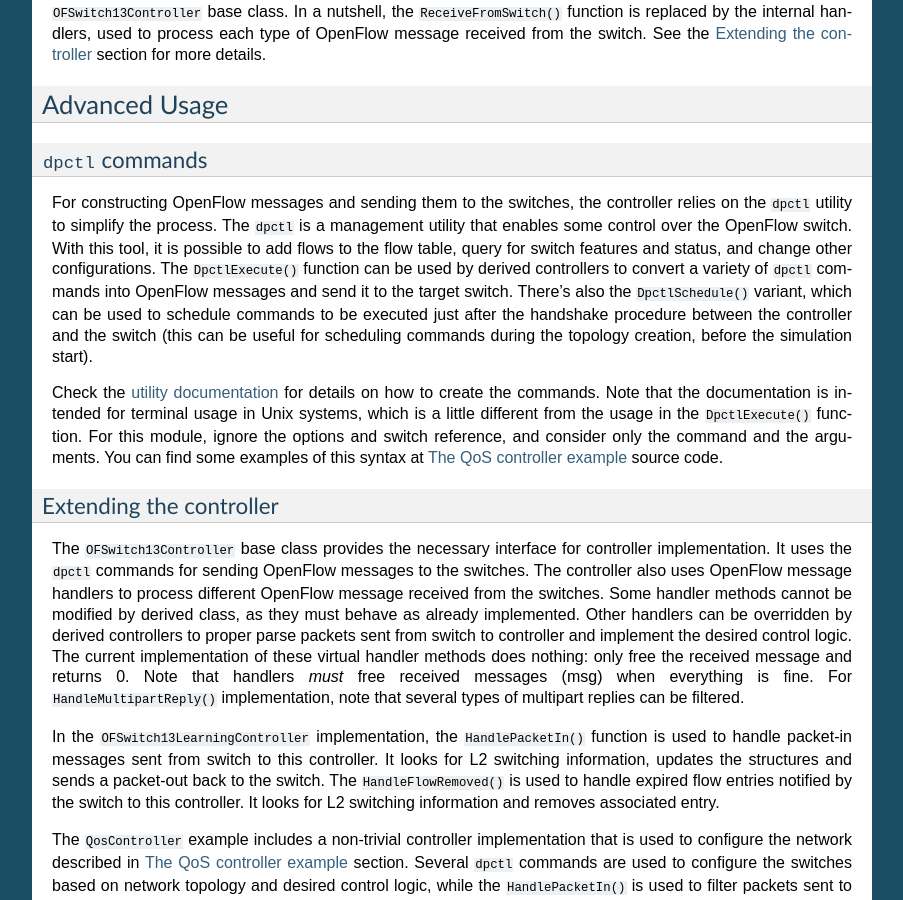
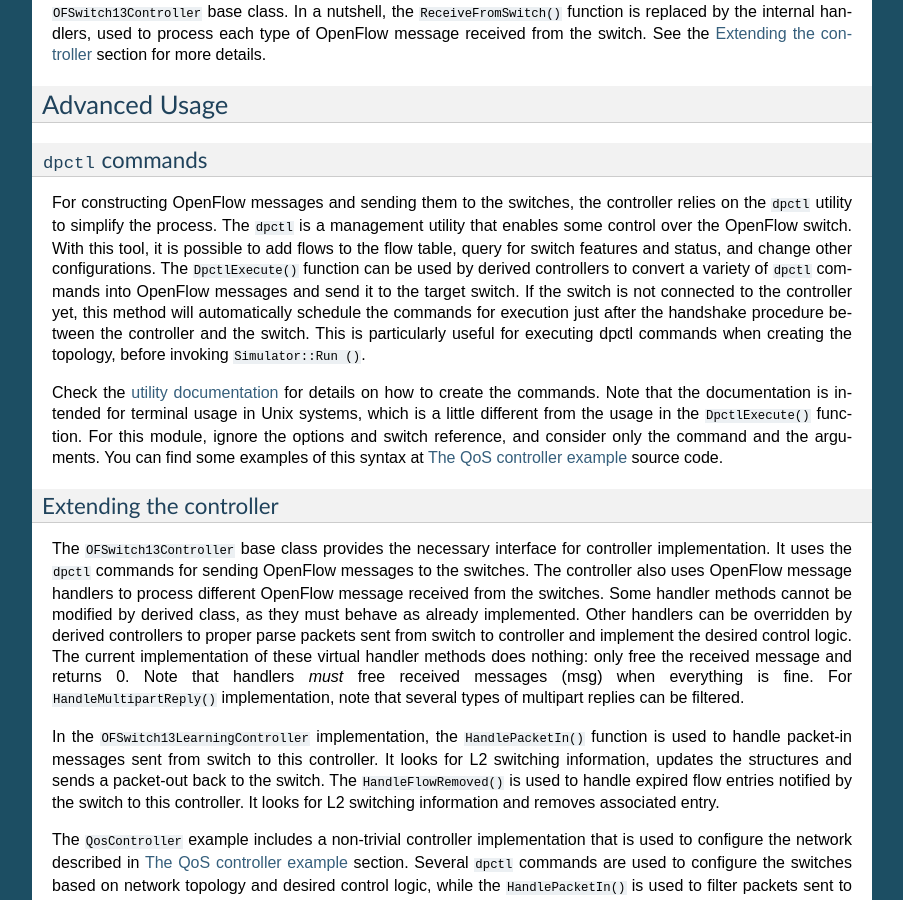
Before and after one commit to ljerezchaves/ofswitch13, a Sphinx documentation site: the page built from doc/source/ofswitch13-usage.rst, in a window 1280 px wide and 900 px high, scrolled down 8103 px. Shown: the whole window, without its empty margins (198-1101 px from the left). Built offline with Sphinx 7.4.7, drawn with Linux system fonts in a browser that asks for light colours; formulas are drawn with MathJax 3.

Commit message:
Merge DpctlSchedule () within DpctlExecute () method.

```diff
--- a/doc/source/ofswitch13-usage.rst
+++ b/doc/source/ofswitch13-usage.rst
@@ -560,10 +560,11 @@ switch. With this tool, it is possible to add flows to the flow table, query
 for switch features and status, and change other configurations. The
 ``DpctlExecute()`` function can be used by derived controllers to convert a
 variety of ``dpctl`` commands into OpenFlow messages and send it to the target
-switch. There's also the ``DpctlSchedule()`` variant, which can be used to
-schedule commands to be executed just after the handshake procedure between the
-controller and the switch (this can be useful for scheduling commands during
-the topology creation, before the simulation start).
+switch. If the switch is not connected to the controller yet, this method will
+automatically schedule the commands for execution just after the handshake
+procedure between the controller and the switch. This is particularly useful
+for executing dpctl commands when creating the topology, before invoking
+``Simulator::Run ()``.
 
 Check the `utility documentation
 <https://github.com/CPqD/ofsoftswitch13/wiki/Dpctl-Documentation>`_ for details
```
Also changed, not shown: 3 other files.
